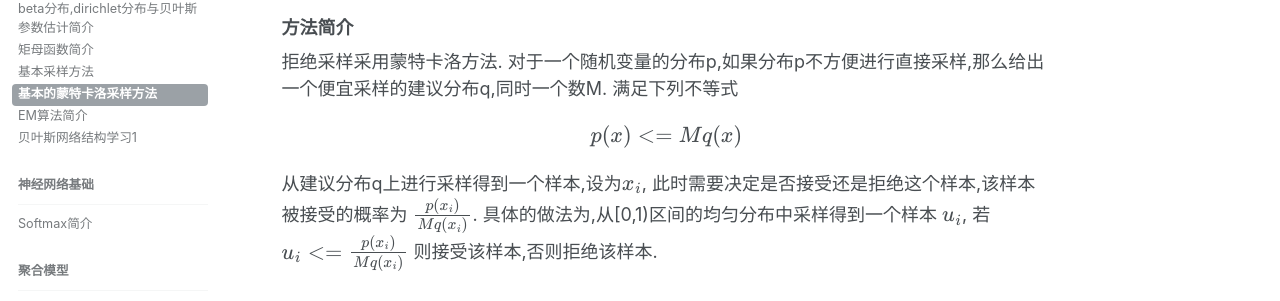
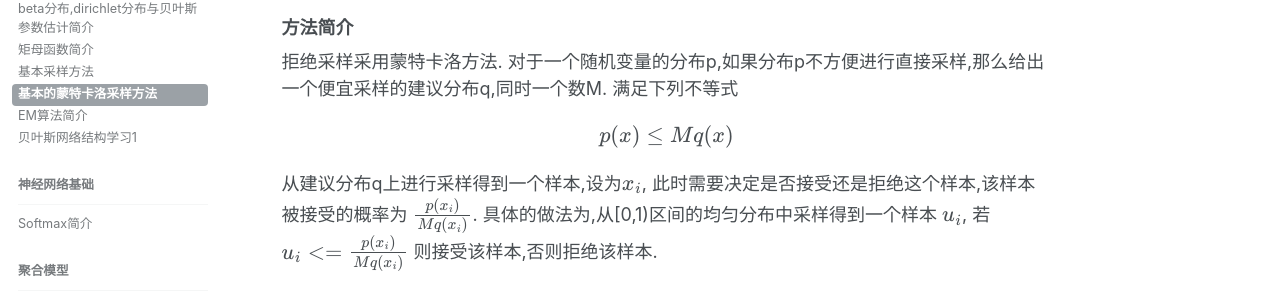
Before and after one commit to lucius-yu/lucius-yu.github.io, a Jekyll site: the page built from _docs/basic-mc-sampling.md, in a window 1280 px wide and 900 px high, scrolled down 337 px. Shown: the part 135-436 px from the top of the window. Built offline with Jekyll 4.4.1, drawn with Linux system fonts in a browser that asks for light colours; formulas are drawn with MathJax 3.

Commit message:
[minor bugfix]

```diff
--- a/_docs/basic-mc-sampling.md
+++ b/_docs/basic-mc-sampling.md
@@ -17,7 +17,7 @@ created: 2017-05-31 23:50:15 +0200
 
 拒绝采样采用蒙特卡洛方法. 对于一个随机变量的分布p,如果分布p不方便进行直接采样,那么给出一个便宜采样的建议分布q,同时一个数M. 满足下列不等式
 
-$$ p(x) <= Mq(x) $$
+$$p(x) \le M q(x)$$
 
 从建议分布q上进行采样得到一个样本,设为$x_i$, 此时需要决定是否接受还是拒绝这个样本,该样本被接受的概率为 $\frac{p(x_i)}{Mq(x_i)}$. 具体的做法为,从[0,1)区间的均匀分布中采样得到一个样本 $u_i$, 若 $u_i <= \frac{p(x_i)}{Mq(x_i)}$ 则接受该样本,否则拒绝该样本.
 
```
